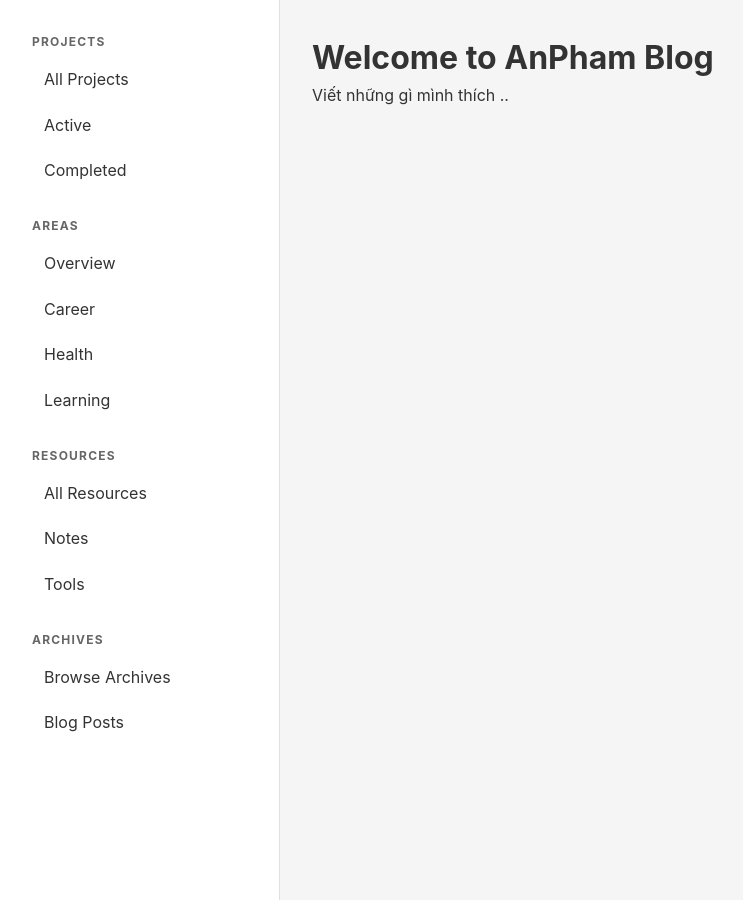
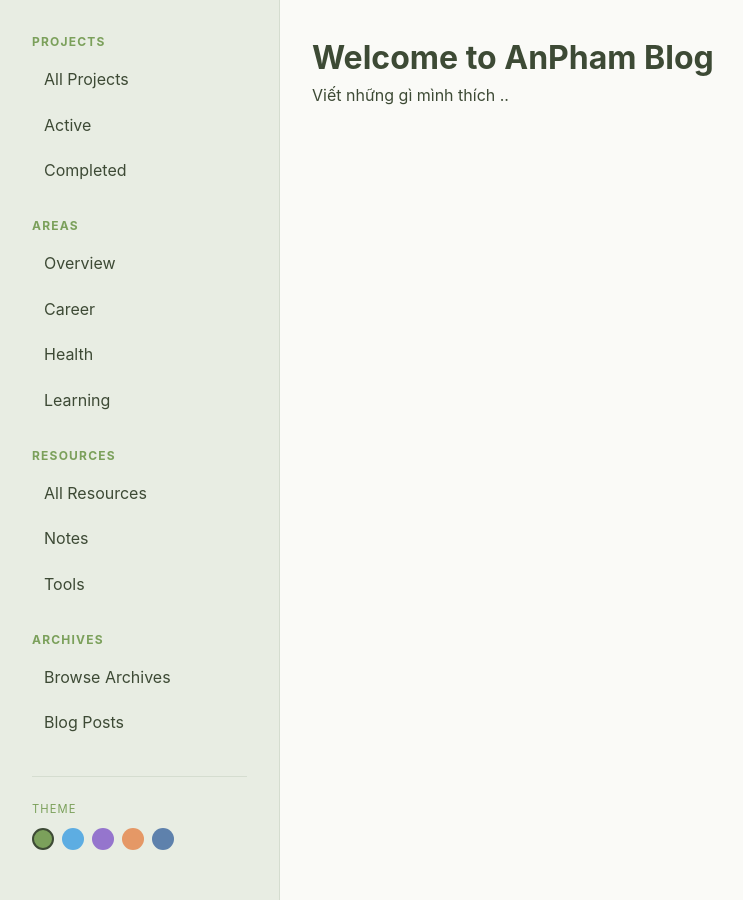
Before and after one commit to nolandpham/nolandpham.github.io, a Jekyll site: the page built from index.md, in a window 1280 px wide. Shown: the whole page, without its empty margins (0-743 px from the left). Built offline with Jekyll 4.4.1, drawn with Linux system fonts in a browser that asks for light colours.

Commit message:
Add 5-theme color switcher with persistent selection
Co-Authored-By: Claude Sonnet 4.6 <noreply@anthropic.com>

```diff
--- a/_layouts/default.html
+++ b/_layouts/default.html
@@ -5,6 +5,12 @@
   <meta name="viewport" content="width=device-width, initial-scale=1.0">
   <title>{{ page.title }}</title>
   <link rel="stylesheet" href="{{ '/assets/css/style.css' | relative_url }}">
+  <script>
+    (function() {
+      var t = localStorage.getItem('theme') || 'matcha';
+      if (t !== 'matcha') document.documentElement.setAttribute('data-theme', t);
+    })();
+  </script>
 </head>
 <body>
   <div class="container">
@@ -21,10 +27,45 @@
         </div>
         {% endfor %}
       </nav>
+
+      <div class="theme-switcher">
+        <p>Theme</p>
+        <div class="theme-dots">
+          <div class="theme-dot" data-t="matcha"   title="Matcha Latte"></div>
+          <div class="theme-dot" data-t="ocean"    title="Ocean Mist"></div>
+          <div class="theme-dot" data-t="lavender" title="Lavender Breeze"></div>
+          <div class="theme-dot" data-t="peach"    title="Peach Fuzz"></div>
+          <div class="theme-dot" data-t="nord"     title="Nord Minimal"></div>
+        </div>
+      </div>
     </aside>
     <main class="content">
       {{ content }}
     </main>
   </div>
+
+  <script>
+    var current = localStorage.getItem('theme') || 'matcha';
+
+    function applyTheme(t) {
+      if (t === 'matcha') {
+        document.documentElement.removeAttribute('data-theme');
+      } else {
+        document.documentElement.setAttribute('data-theme', t);
+      }
+      localStorage.setItem('theme', t);
+      document.querySelectorAll('.theme-dot').forEach(function(d) {
+        d.classList.toggle('active', d.dataset.t === t);
+      });
+    }
+
+    applyTheme(current);
+
+    document.querySelectorAll('.theme-dot').forEach(function(dot) {
+      dot.addEventListener('click', function() {
+        applyTheme(this.dataset.t);
+      });
+    });
+  </script>
 </body>
 </html>
--- a/_sass/main.scss
+++ b/_sass/main.scss
@@ -1,3 +1,50 @@
+/* ── Theme variables ── */
+:root {
+  --bg:       #FAFAF7;
+  --sidebar:  #E8EDE3;
+  --text:     #3D4A35;
+  --accent:   #7BA05B;
+  --border:   #D5DDD0;
+  --hover:    #D4E0CC;
+}
+
+[data-theme="ocean"] {
+  --bg:       #F0F6FB;
+  --sidebar:  #D6EAF8;
+  --text:     #2C3E50;
+  --accent:   #5DADE2;
+  --border:   #C2D9EE;
+  --hover:    #BDD6EE;
+}
+
+[data-theme="lavender"] {
+  --bg:       #F9F7FD;
+  --sidebar:  #EDE7F6;
+  --text:     #37306B;
+  --accent:   #9575CD;
+  --border:   #D9D0F0;
+  --hover:    #D5C9EE;
+}
+
+[data-theme="peach"] {
+  --bg:       #FFF8F5;
+  --sidebar:  #FDEBD0;
+  --text:     #5D3A1A;
+  --accent:   #E59866;
+  --border:   #F5D5B0;
+  --hover:    #FAD7A0;
+}
+
+[data-theme="nord"] {
+  --bg:       #ECEFF4;
+  --sidebar:  #E5E9F0;
+  --text:     #2E3440;
+  --accent:   #5E81AC;
+  --border:   #D0D6E0;
+  --hover:    #D8DEE9;
+}
+
+/* ── Base ── */
 * {
   margin: 0;
   padding: 0;
@@ -7,10 +54,12 @@
 body {
   font-family: -apple-system, BlinkMacSystemFont, 'Segoe UI', Roboto, sans-serif;
   line-height: 1.6;
-  color: #333;
-  background: #f5f5f5;
+  color: var(--text);
+  background: var(--bg);
+  transition: background 0.3s, color 0.3s;
 }
 
+/* ── Layout ── */
 .container {
   display: flex;
   min-height: 100vh;
@@ -18,14 +67,16 @@ body {
 
 .sidebar {
   width: 280px;
-  background: #fff;
+  background: var(--sidebar);
   padding: 2rem;
-  border-right: 1px solid #e0e0e0;
+  border-right: 1px solid var(--border);
   position: fixed;
   height: 100vh;
   overflow-y: auto;
+  transition: background 0.3s;
 }
 
+/* ── Navigation ── */
 .para-nav .para-section {
   margin-bottom: 1.5rem;
 }
@@ -34,7 +85,7 @@ body {
   font-size: 0.75rem;
   text-transform: uppercase;
   letter-spacing: 0.1em;
-  color: #666;
+  color: var(--accent);
   margin-bottom: 0.5rem;
 }
 
@@ -49,16 +100,17 @@ body {
 .para-nav a {
   display: block;
   padding: 0.5rem 0.75rem;
-  color: #333;
+  color: var(--text);
   text-decoration: none;
-  border-radius: 4px;
+  border-radius: 6px;
   transition: background 0.2s;
 }
 
 .para-nav a:hover {
-  background: #f0f0f0;
+  background: var(--hover);
 }
 
+/* ── Content ── */
 .content {
   flex: 1;
   margin-left: 280px;
@@ -66,20 +118,60 @@ body {
   max-width: 800px;
 }
 
+/* ── Theme switcher ── */
+.theme-switcher {
+  margin-top: 2rem;
+  padding-top: 1.5rem;
+  border-top: 1px solid var(--border);
+}
+
+.theme-switcher p {
+  font-size: 0.7rem;
+  text-transform: uppercase;
+  letter-spacing: 0.1em;
+  color: var(--accent);
+  margin-bottom: 0.6rem;
+}
+
+.theme-dots {
+  display: flex;
+  gap: 8px;
+}
+
+.theme-dot {
+  width: 22px;
+  height: 22px;
+  border-radius: 50%;
+  border: 2px solid transparent;
+  cursor: pointer;
+  transition: transform 0.15s, border-color 0.15s;
+}
+
+.theme-dot:hover {
+  transform: scale(1.2);
+}
+
+.theme-dot.active {
+  border-color: var(--text);
+}
+
+.theme-dot[data-t="matcha"]   { background: #7BA05B; }
+.theme-dot[data-t="ocean"]    { background: #5DADE2; }
+.theme-dot[data-t="lavender"] { background: #9575CD; }
+.theme-dot[data-t="peach"]    { background: #E59866; }
+.theme-dot[data-t="nord"]     { background: #5E81AC; }
+
+/* ── Responsive ── */
 @media (max-width: 768px) {
-  .container {
-    flex-direction: column;
-  }
+  .container { flex-direction: column; }
 
   .sidebar {
     position: relative;
     width: 100%;
     height: auto;
     border-right: none;
-    border-bottom: 1px solid #e0e0e0;
+    border-bottom: 1px solid var(--border);
   }
 
-  .content {
-    margin-left: 0;
-  }
+  .content { margin-left: 0; }
 }
```
